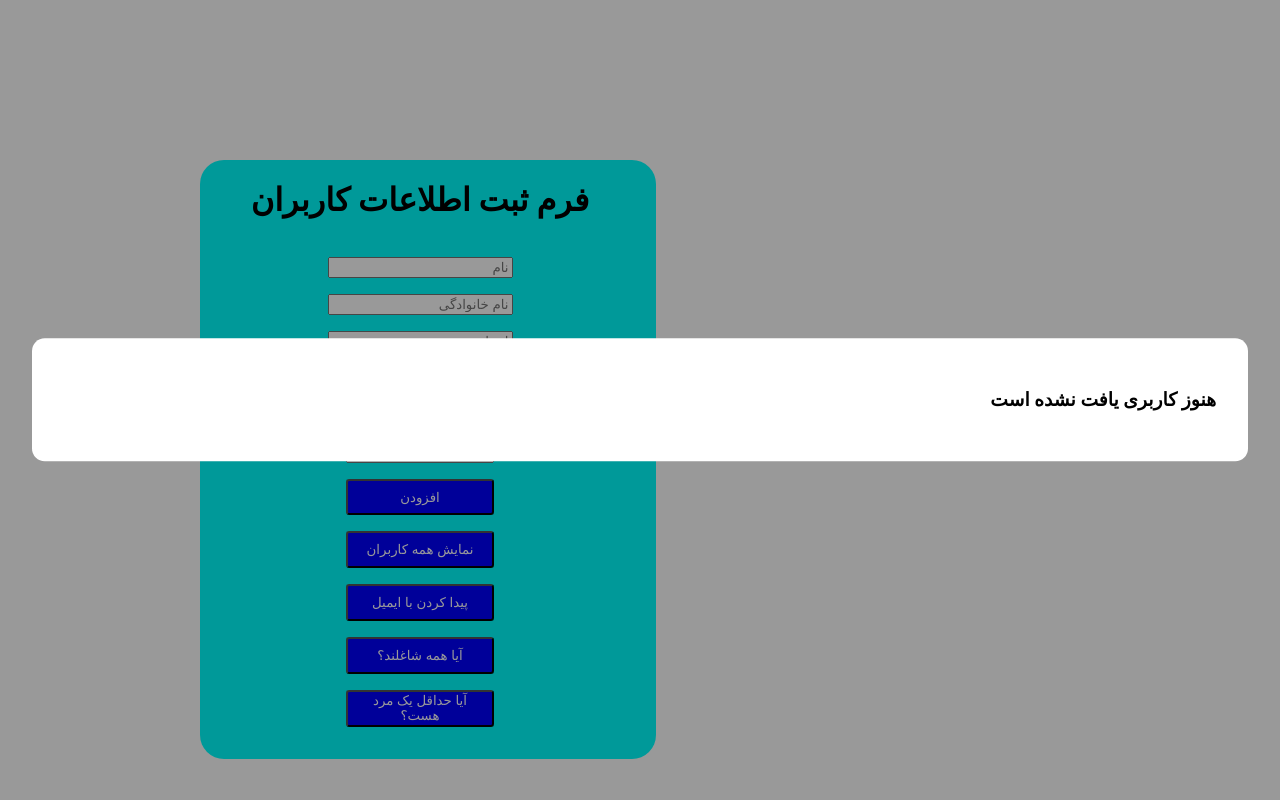
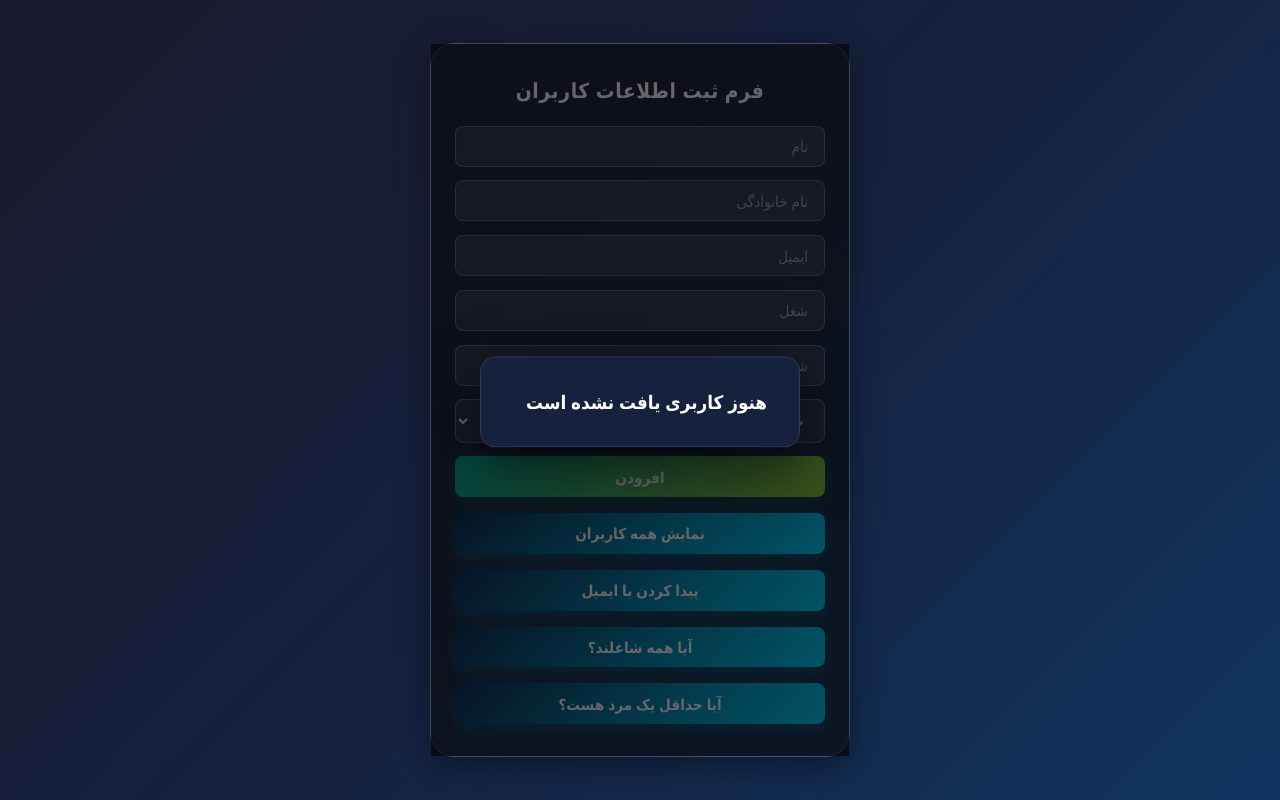
Before and after one commit to Matinkyani/personalform, a plain HTML site: page index.html in a window 1280 px wide. Both pictures are taken after a click on the button "نمایش همه کاربران". Drawn offline with Linux system fonts and the light colour scheme.

Commit message:
Update personalform.css
better style

```diff
--- a/personalform.css
+++ b/personalform.css
@@ -1,70 +1,140 @@
-.content{
-    background-color: rgba(0, 255, 255, 0.85);
+/* personalform.css */
+
+* {
+    box-sizing: border-box;
+    margin: 0;
+    padding: 0;
+    font-family: 'Segoe UI', Tahoma, sans-serif;
 }
 
+body {
+    min-height: 100vh;
+    background: linear-gradient(135deg, #1a1a2e, #16213e, #0f3460);
+    display: flex;
+    justify-content: center;
+    align-items: center;
+}
 
-.content{
-display: flex;
-flex-direction: column;
-justify-content: center;
-align-items: center;
-background-color: aqua;
-width: 440px;
-height: auto;
-margin-right: 38.5rem;
-margin-top: 10rem;
-border-radius: 1.5rem;
-gap: 1rem;
-padding-bottom: 2rem;
-padding-right: 1rem;
-}
-.uForm{
+.content {
     display: flex;
     flex-direction: column;
-    justify-content: center;
     align-items: center;
+    background: rgba(255, 255, 255, 0.05);
+    backdrop-filter: blur(16px);
+    -webkit-backdrop-filter: blur(16px);
+    border: 1px solid rgba(255, 255, 255, 0.15);
+    width: 420px;
+    border-radius: 1.5rem;
     gap: 1rem;
+    padding: 2rem 1.5rem;
+    box-shadow: 0 8px 32px rgba(0, 0, 0, 0.4);
 }
-.selectbox{
-    width: 9.3rem;
-    height: 1.3rem;
+
+.heading {
+    color: #fff;
+    font-size: 1.3rem;
+    font-weight: 700;
+    margin-bottom: 0.5rem;
+    text-align: center;
+    letter-spacing: 0.03em;
 }
-button{
-    width: 9.3rem;
-    height: 2.3rem;
-    color: white;
-    background-color: blue;
-    border-radius: .2rem;
+
+.uForm {
+    display: flex;
+    flex-direction: column;
+    align-items: center;
+    gap: 0.85rem;
+    width: 100%;
+}
+
+input, .selectbox {
+    width: 100%;
+    padding: 0.6rem 1rem;
+    border: 1px solid rgba(255, 255, 255, 0.25);
+    border-radius: 0.5rem;
+    background: rgba(255, 255, 255, 0.1);
+    color: #fff;
+    font-size: 0.95rem;
+    outline: none;
+    transition: border 0.3s, background 0.3s;
+    text-align: right;
+}
+
+input::placeholder {
+    color: rgba(255, 255, 255, 0.55);
+}
+
+input:focus, .selectbox:focus {
+    border-color: #00d4ff;
+    background: rgba(255, 255, 255, 0.15);
+}
+
+.selectbox option {
+    background: #16213e;
+    color: #fff;
+}
+
+button {
+    width: 100%;
+    padding: 0.65rem;
+    border: none;
+    border-radius: 0.5rem;
+    font-size: 0.95rem;
+    font-weight: 600;
     cursor: pointer;
+    transition: all 0.3s ease;
+    color: #fff;
+    background: linear-gradient(135deg, #0f3460, #00d4ff);
+    box-shadow: 0 4px 15px rgba(0, 212, 255, 0.25);
 }
-button:hover{
-    color: black;
-    background-color:aquamarine;
-    transition: all .4s;
-    transform: scale(1.1);
+
+button:hover {
+    transform: translateY(-2px) scale(1.02);
+    box-shadow: 0 6px 20px rgba(0, 212, 255, 0.4);
+    background: linear-gradient(135deg, #00d4ff, #0f3460);
 }
-.overlay{
+
+button:active {
+    transform: scale(0.98);
+}
+
+#s {
+    background: linear-gradient(135deg, #00b09b, #96c93d);
+    box-shadow: 0 4px 15px rgba(0, 176, 155, 0.3);
+}
+
+#s:hover {
+    background: linear-gradient(135deg, #96c93d, #00b09b);
+    box-shadow: 0 6px 20px rgba(0, 176, 155, 0.5);
+}
+
+.overlay {
     opacity: 0;
     visibility: hidden;
     position: fixed;
     inset: 0;
-    background: rgba(0, 0, 0, .4);
+    background: rgba(0, 0, 0, 0.6);
     z-index: 5;
-    transition: all 1s;
+    transition: all 0.4s ease;
 }
-.modal{
+
+.modal {
     opacity: 0;
     visibility: hidden;
     position: fixed;
     top: 50%;
     left: 50%;
-    transform: translate(-50%,-50%);
-    background-color: white;
+    transform: translate(-50%, -48%);
+    background: #16213e;
+    border: 1px solid rgba(255, 255, 255, 0.1);
+    color: #fff;
     padding: 2rem;
-    border-radius: .8rem;
+    border-radius: 1rem;
     z-index: 6;
-    min-width: 300px;
-    max-width: 90%;
-    transition: all 1s;
-    width: 100vw;
+    min-width: 320px;
+    max-width: 90vw;
+    max-height: 80vh;
+    overflow-y: auto;
+    box-shadow: 0 20px 60px rgba(0, 0, 0, 0.6);
+    transition: all 0.4s ease;
 }
```
